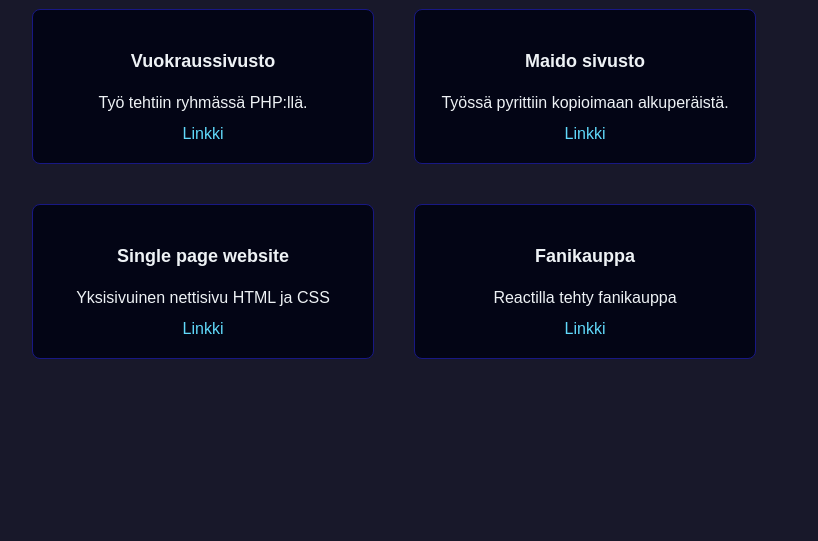
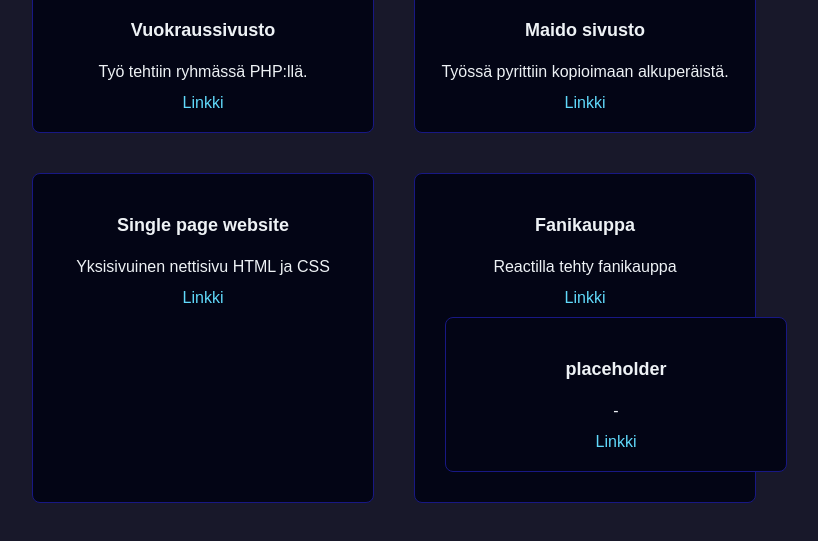
Before and after one commit to bvikstedt/portfolio, a plain HTML site: page index.html in a window 1280 px wide. Shown: the part 359-900 px from the top of the page, without its empty margins (246-1064 px from the left). Before the commit the page ends 800 px from the top, so only its background shows below. Drawn offline with Linux system fonts and the light colour scheme.

Commit message:
placeholder lisätty

```diff
--- a/index.html
+++ b/index.html
@@ -55,6 +55,11 @@
                     <p class="infop">Reactilla tehty fanikauppa</p>
                     <a href="fanikauppa/index.html">Linkki</a>
 
+                    <div class="project-card">
+                        <p class="headerp"><b>placeholder</b></p>
+                        <p class="infop">-</p>
+                        <a href="">Linkki</a>
+
                 </div>
             </div>
         </div>
```
